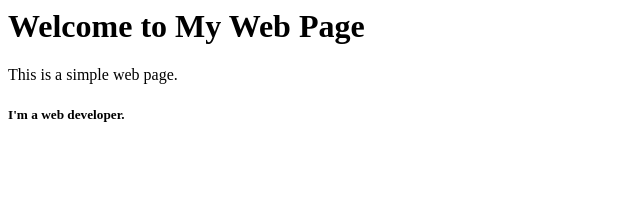
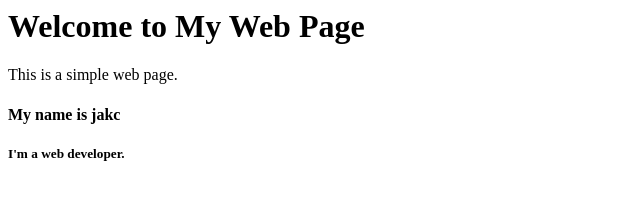
Before and after one commit to JakkapongPuttakerd-MUT/169-secb-lab1, a plain HTML site: page index.html in a window 1280 px wide. Shown: the whole page, without its empty margins (0-640 px from the left). Drawn offline with Linux system fonts and the light colour scheme.

Commit message:
Update index.html

```diff
--- a/index.html
+++ b/index.html
@@ -5,7 +5,7 @@
 <body>
     <h1>Welcome to My Web Page</h1>
     <p>This is a simple web page.</p>
-
+    <h4>My name is jakc</h4>
     <h5>I'm a web developer.</h5>
 </body>
 </html>
```
